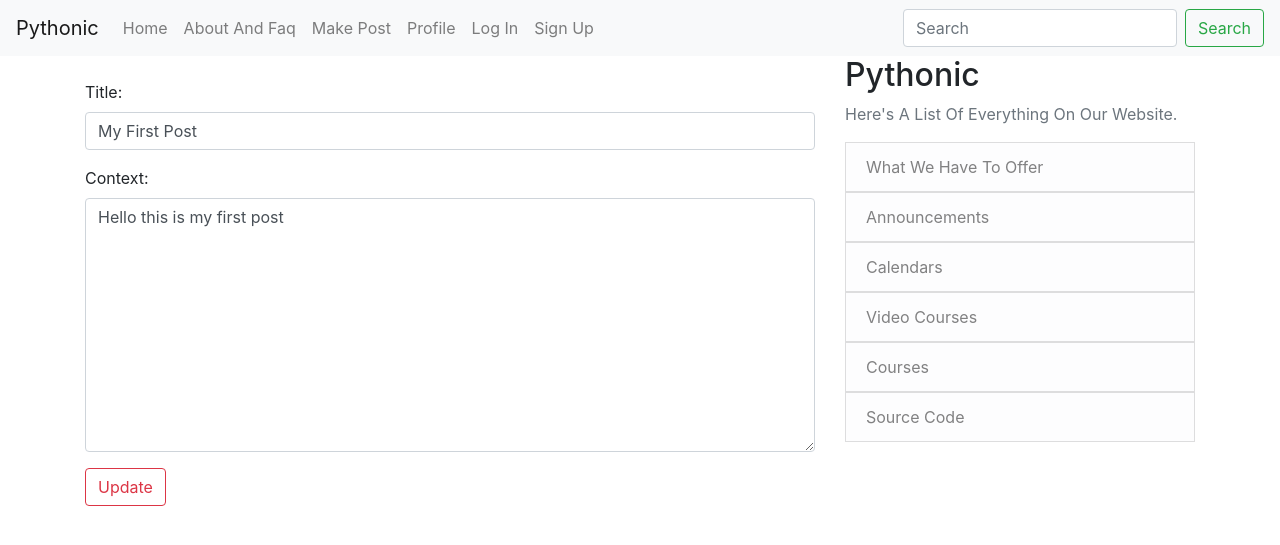
After one commit to ShahabAthar25/Django-Blog, a Django app: page /edit-detail/edit/1 in a window 1280 px wide. The commit adds this page. Shown: the top 545 px of the page. Run offline with Django 3.2, Linux system fonts and the light colour scheme; data comes from the database, SQL or seed files in the repository; both versions use the stored data as it was after the commit.

Commit message:
made update btn and style update forms

```diff
--- a/App/forms.py
+++ b/App/forms.py
@@ -13,3 +13,13 @@
             'context': forms.Textarea(attrs={'class': 'form-control', 'placeholder': 'Enter The Post Content'}),
             'date_created': forms.TextInput(attrs={'class': 'form-control', 'placeholder': 'Enter Date Like This: Year-Month-Day'}),
         }
+
+class EditPostForm(forms.ModelForm):
+    class Meta:
+        model = Post
+        fields = ('title', 'context')
+
+        widgets = {
+            'title': forms.TextInput(attrs={'class': 'form-control', 'placeholder': 'Enter The Post Title'}),
+            'context': forms.Textarea(attrs={'class': 'form-control', 'placeholder': 'Enter The Post Content'}),
+        }
--- a/App/models.py
+++ b/App/models.py
@@ -14,7 +14,7 @@
         return self.title + ' | ' + str(self.author)
 
     def get_absolute_url(self):
-        return reverse('home')
+        return reverse('post_detail', args=(str(self.id)))
 
 class FAQ(models.Model):
     question = models.CharField(max_length=60)
--- /dev/null
+++ b/App/templates/App/edit-post.html
@@ -0,0 +1,16 @@
+{% extends "app/base.html" %}
+
+{% block content %}
+
+<title>PythonOverFlow - Edit Post</title>
+
+<br>
+<div class="form-group">
+    <form method="POST">
+        {% csrf_token %}
+        {{ form.as_p }}
+        <button class="btn btn-outline-danger">Update</button>
+    </form>
+</div>
+
+{% endblock %}
--- a/App/templates/App/home.html
+++ b/App/templates/App/home.html
@@ -14,6 +14,7 @@
             <p class="card-text"><i>{{ post.context }}</i></p>
             <hr>
             <p class="card-text">By {{ post.author }} On {{ post.date_created }}</p>
+            <a href="{% url 'post_edit' post.pk %}" type="button" class="btn btn-outline-danger">Edit</a>
         </div>
     </div>
     <br>
--- a/App/templates/App/post-detail.html
+++ b/App/templates/App/post-detail.html
@@ -13,6 +13,8 @@
         <p class="card-text">By {{ post.author }} On {{ post.date_created }}</p>
         <hr>
         <a href="/" type="button" class="btn btn-outline-danger">Back To Home</a>
+        <hr>
+        <a href="{% url 'post_edit' post.pk %}" class="btn btn-outline-danger">Edit</a>
     </div>
 </div>
 <br>
--- a/App/urls.py
+++ b/App/urls.py
@@ -10,4 +10,5 @@
     path('login', login_view.as_view()),
     path('signup', sign_up_view.as_view()),
     path('post-detail/<int:pk>', post_detail_view.as_view(), name='post_detail'),
+    path('edit-detail/edit/<int:pk>', post_edit_view.as_view(), name='post_edit'),
 ]
--- a/App/views.py
+++ b/App/views.py
@@ -1,7 +1,7 @@
 from django.shortcuts import render
-from django.views.generic import ListView, DetailView, CreateView
+from django.views.generic import ListView, DetailView, CreateView, UpdateView
 from .models import Post, FAQ, About
-from .forms import Postform
+from .forms import Postform, EditPostForm
 
 # Create your views here.
 
@@ -38,3 +38,9 @@
 class post_detail_view(DetailView):
     model = Post
     template_name = 'App/post-detail.html'
+
+class post_edit_view(UpdateView):
+    model = Post
+    form_class = EditPostForm
+    template_name = 'App/edit-post.html'
+    #fields = ['title', 'context']
```
Also changed, not shown: db.sqlite3.
